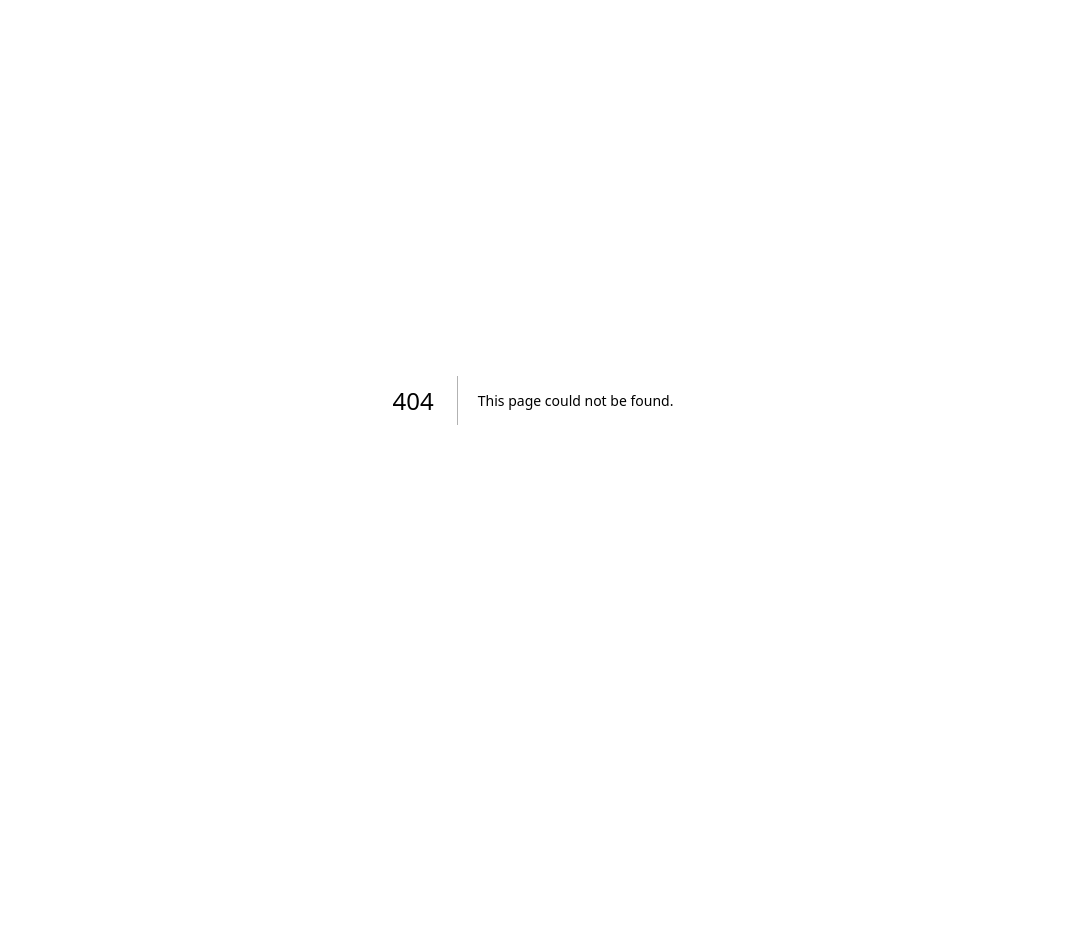
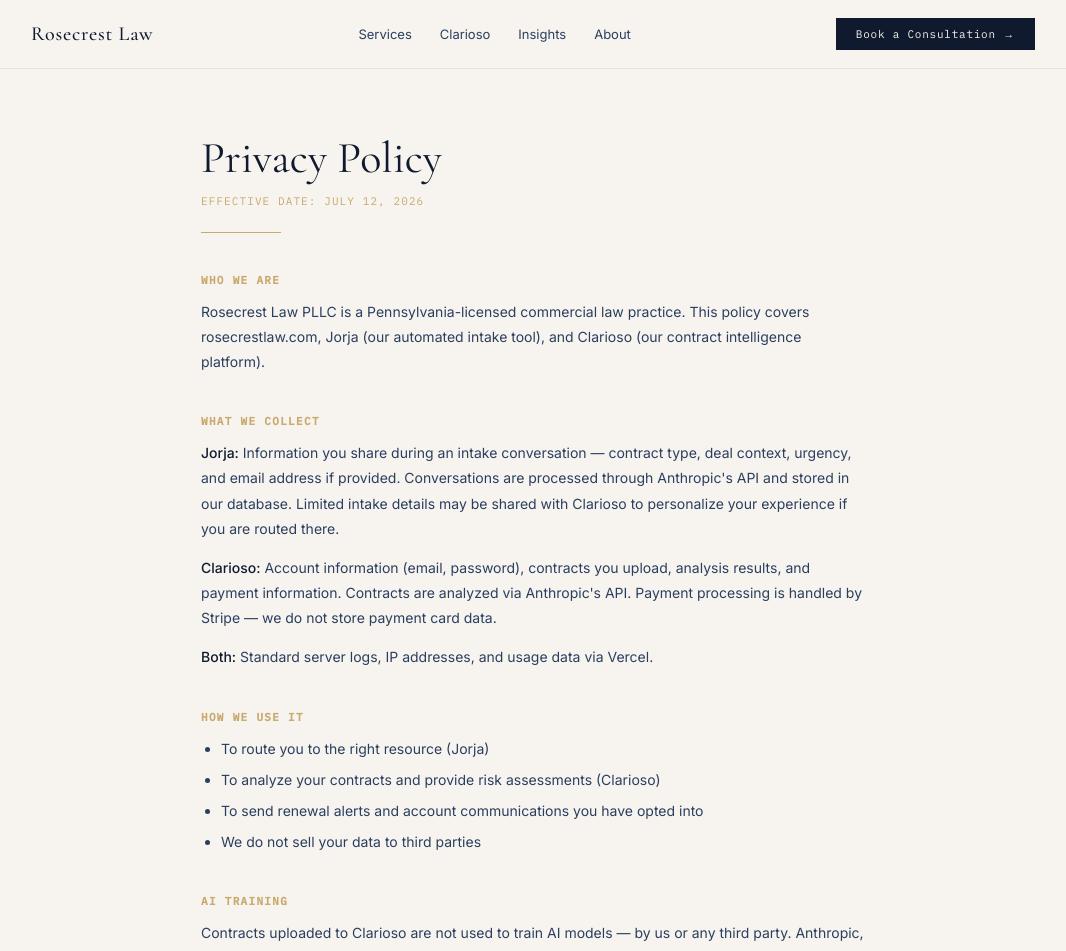
Before and after one commit to uronkrac/rosecrest-law, a Next.js app: page /privacy in a window 1280 px wide. Before the commit this address had no page. Shown: the top 951 px of the page, without its empty margins (107-1173 px from the left). Before the commit the page ends 800 px from the top, so only its background shows below. Built offline with nearby package versions, Linux system fonts and the light colour scheme.

Commit message:
feat: privacy policy page at /privacy, footer link added

```diff
--- a/app/page.js
+++ b/app/page.js
@@ -216,7 +216,10 @@
       {/* FOOTER */}
       <footer id="footer" className={styles.footer}>
         <div className={styles.footerBottomInner}>
-          <span className={styles.footerNote}>© 2026 Rosecrest Law PLLC · Pennsylvania · AI-Native Commercial Legal</span>
+          <div style={{ display: 'flex', alignItems: 'center', gap: '18px' }}>
+            <span className={styles.footerNote}>© 2026 Rosecrest Law PLLC · Pennsylvania · AI-Native Commercial Legal</span>
+            <a href="/privacy" className={styles.footerEmail}>Privacy Policy</a>
+          </div>
           <a href="mailto:hello@rosecrestlaw.com" className={styles.footerEmail}>hello@rosecrestlaw.com</a>
         </div>
       </footer>
--- a/app/page.module.css
+++ b/app/page.module.css
@@ -719,6 +719,73 @@
   margin-right: 10px;
 }
 
+/* LEGAL PAGES (Privacy Policy) */
+.legalInner {
+  max-width: 760px;
+  margin: 0 auto;
+  padding: 64px 48px;
+}
+
+.legalTitle {
+  font-family: var(--font-cormorant);
+  font-size: 44px;
+  font-weight: 400;
+  color: #0F1A2E;
+  line-height: 1.15;
+  margin-bottom: 10px;
+}
+
+.legalDate {
+  font-family: var(--font-mono);
+  font-size: 11px;
+  color: #C8A96E;
+  letter-spacing: 0.1em;
+  text-transform: uppercase;
+  margin-bottom: 24px;
+}
+
+.legalRule {
+  width: 80px;
+  height: 1px;
+  background: #C8A96E;
+  margin-bottom: 24px;
+}
+
+.legalHeading {
+  font-family: var(--font-mono);
+  font-size: 11px;
+  color: #C8A96E;
+  letter-spacing: 0.12em;
+  text-transform: uppercase;
+  margin: 40px 0 12px;
+}
+
+.legalBody {
+  font-family: var(--font-inter);
+  font-size: 14px;
+  color: #2A3F5F;
+  line-height: 1.8;
+  margin-bottom: 14px;
+}
+
+.legalBody strong {
+  color: #0F1A2E;
+  font-weight: 500;
+}
+
+.legalList {
+  font-family: var(--font-inter);
+  font-size: 14px;
+  color: #2A3F5F;
+  line-height: 1.8;
+  padding-left: 20px;
+  margin-bottom: 14px;
+}
+
+.legalList li {
+  margin-bottom: 6px;
+}
+
 /* DEMO CARD */
 .demoCard {
   background: #fff;
--- /dev/null
+++ b/app/privacy/page.js
@@ -0,0 +1,113 @@
+import styles from '../page.module.css'
+
+export const metadata = {
+  title: 'Privacy Policy | Rosecrest Law',
+  description: 'Privacy policy for rosecrestlaw.com, Jorja, and Clarioso.',
+}
+
+export default function Privacy() {
+  return (
+    <main>
+      {/* NAV */}
+      <nav className={styles.nav}>
+        <div className={styles.navInner}>
+          <a href="/" className={styles.logo}>Rosecrest Law</a>
+          <div className={styles.navLinks}>
+            <a href="/#services">Services</a>
+            <a href="/#clarioso">Clarioso</a>
+            <a href="/#newsletter">Insights</a>
+            <a href="/#footer">About</a>
+          </div>
+          <a href="https://calendly.com/rosecrestlaw/rosecrest-law-consultation" target="_blank" className={styles.navCta}>Book a Consultation →</a>
+        </div>
+      </nav>
+
+      {/* PRIVACY POLICY */}
+      <section className={styles.section}>
+        <div className={styles.legalInner}>
+          <h1 className={styles.legalTitle}>Privacy Policy</h1>
+          <div className={styles.legalDate}>Effective date: July 12, 2026</div>
+          <div className={styles.legalRule}></div>
+
+          <h2 className={styles.legalHeading}>Who We Are</h2>
+          <p className={styles.legalBody}>
+            Rosecrest Law PLLC is a Pennsylvania-licensed commercial law practice. This policy covers rosecrestlaw.com, Jorja (our automated intake tool), and Clarioso (our contract intelligence platform).
+          </p>
+
+          <h2 className={styles.legalHeading}>What We Collect</h2>
+          <p className={styles.legalBody}>
+            <strong>Jorja:</strong> Information you share during an intake conversation — contract type, deal context, urgency, and email address if provided. Conversations are processed through Anthropic&apos;s API and stored in our database. Limited intake details may be shared with Clarioso to personalize your experience if you are routed there.
+          </p>
+          <p className={styles.legalBody}>
+            <strong>Clarioso:</strong> Account information (email, password), contracts you upload, analysis results, and payment information. Contracts are analyzed via Anthropic&apos;s API. Payment processing is handled by Stripe — we do not store payment card data.
+          </p>
+          <p className={styles.legalBody}>
+            <strong>Both:</strong> Standard server logs, IP addresses, and usage data via Vercel.
+          </p>
+
+          <h2 className={styles.legalHeading}>How We Use It</h2>
+          <ul className={styles.legalList}>
+            <li>To route you to the right resource (Jorja)</li>
+            <li>To analyze your contracts and provide risk assessments (Clarioso)</li>
+            <li>To send renewal alerts and account communications you have opted into</li>
+            <li>We do not sell your data to third parties</li>
+          </ul>
+
+          <h2 className={styles.legalHeading}>AI Training</h2>
+          <p className={styles.legalBody}>
+            Contracts uploaded to Clarioso are not used to train AI models — by us or any third party. Anthropic, which powers our AI analysis, does not train on data submitted via the API by default.
+          </p>
+          <p className={styles.legalBody}>
+            Rosecrest Law may use anonymized insights derived from its own internal legal work product to improve its proprietary tools, subject to applicable professional responsibility rules. Client confidential information is never used for this purpose.
+          </p>
+
+          <h2 className={styles.legalHeading}>Third Parties</h2>
+          <ul className={styles.legalList}>
+            <li><strong>Anthropic</strong> — AI processing for Jorja conversations and Clarioso contract analysis. Data is processed via API and not used for model training. Subject to Anthropic&apos;s usage policies.</li>
+            <li><strong>Supabase</strong> — Database and authentication. Data stored in the United States.</li>
+            <li><strong>Vercel</strong> — Hosting and infrastructure.</li>
+            <li><strong>Stripe</strong> — Payment processing. Subject to Stripe&apos;s privacy policy.</li>
+          </ul>
+
+          <h2 className={styles.legalHeading}>Data Retention</h2>
+          <p className={styles.legalBody}>
+            Jorja intake records are retained for 12 months. Clarioso contracts and analysis results are retained for the life of your account plus 90 days after cancellation.
+          </p>
+
+          <h2 className={styles.legalHeading}>Your Rights</h2>
+          <p className={styles.legalBody}>
+            You may request deletion of your data at any time by emailing <a href="mailto:hello@rosecrestlaw.com" style={{ borderBottom: '1px solid #C8A96E' }}>hello@rosecrestlaw.com</a>. We will respond within 30 days. Deletion removes your account, contracts, and associated analysis from our systems, as well as your payment record from Stripe.
+          </p>
+
+          <h2 className={styles.legalHeading}>Security</h2>
+          <p className={styles.legalBody}>
+            Data is encrypted in transit and at rest. Access to intake and contract data is restricted to authenticated users and authorized system processes.
+          </p>
+
+          <h2 className={styles.legalHeading}>Changes to This Policy</h2>
+          <p className={styles.legalBody}>
+            We may update this policy as our products evolve. Material changes will be noted with a revised effective date.
+          </p>
+
+          <h2 className={styles.legalHeading}>Contact</h2>
+          <p className={styles.legalBody}>
+            Rosecrest Law PLLC<br />
+            <a href="mailto:hello@rosecrestlaw.com" style={{ borderBottom: '1px solid #C8A96E' }}>hello@rosecrestlaw.com</a><br />
+            Pennsylvania
+          </p>
+        </div>
+      </section>
+
+      {/* FOOTER */}
+      <footer id="footer" className={styles.footer}>
+        <div className={styles.footerBottomInner}>
+          <div style={{ display: 'flex', alignItems: 'center', gap: '18px' }}>
+            <span className={styles.footerNote}>© 2026 Rosecrest Law PLLC · Pennsylvania · AI-Native Commercial Legal</span>
+            <a href="/privacy" className={styles.footerEmail}>Privacy Policy</a>
+          </div>
+          <a href="mailto:hello@rosecrestlaw.com" className={styles.footerEmail}>hello@rosecrestlaw.com</a>
+        </div>
+      </footer>
+    </main>
+  )
+}
```
